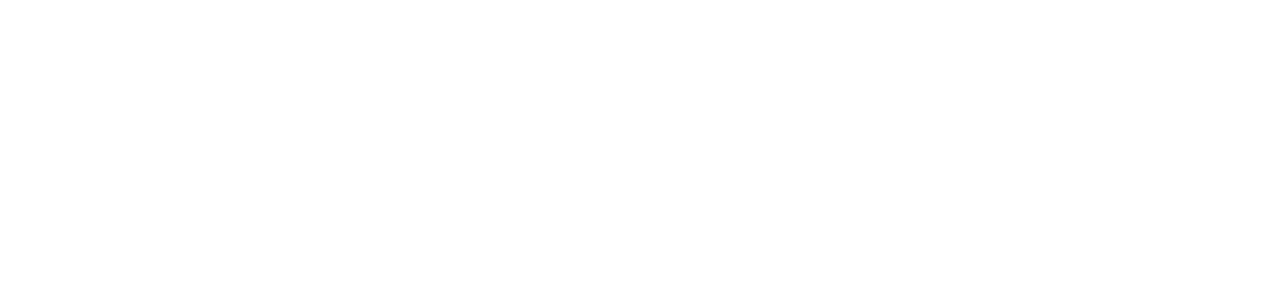
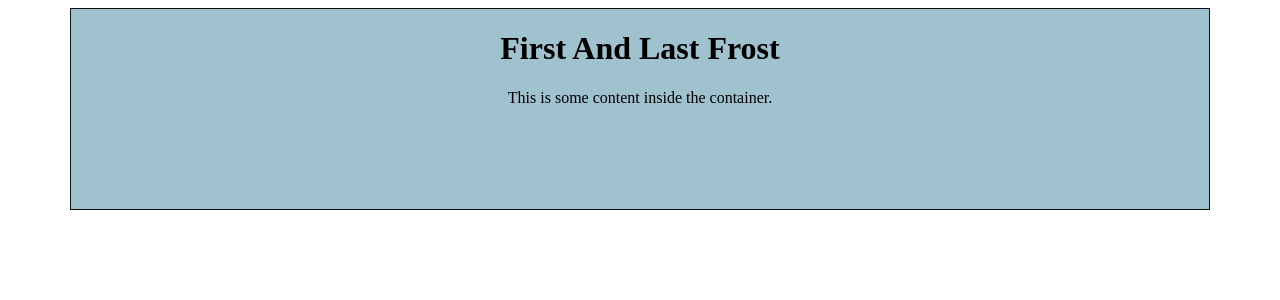
Before and after one commit to RebekahCodes/first-and-last-frost, a React (Vite) app in the folder first-and-last-frost/: page / in a window 1280 px wide. Shown: the top 300 px of the page. Built offline with nearby package versions, Linux system fonts and the light colour scheme.

Commit message:
added main container component

```diff
--- a/first-and-last-frost/index.html
+++ b/first-and-last-frost/index.html
@@ -2,7 +2,7 @@
 <html lang="en">
   <head>
     <meta charset="UTF-8" />
-    <link rel="icon" type="image/svg+xml" href="/public/images/frost-icon.png" />
+    <link rel="icon" type="image/svg+xml" href="/images/frost-icon.png" />
     <meta name="viewport" content="width=device-width, initial-scale=1.0" />
     <title>First And Last Frost</title>
   </head>
--- a/first-and-last-frost/src/App.tsx
+++ b/first-and-last-frost/src/App.tsx
@@ -1,12 +1,15 @@
 
 import './App.css'
+import Container from './components/Container'
 
 function App() {
 
-
   return (
     <>
-
+    <Container>
+      <h1>First And Last Frost</h1>
+      <p>This is some content inside the container.</p>
+      </Container>
     </>
   )
 }
--- /dev/null
+++ b/first-and-last-frost/src/components/Container.css
@@ -0,0 +1,8 @@
+.container {
+    width: 90%; /* Make the box take up the full width of its parent container */
+    height: 200px; /* Adjust the height as needed */
+    background-color: #a0c1ce; /* Set your desired background color */
+    border: 1px solid #131212;
+    margin: auto;
+    text-align: center;
+  }
--- /dev/null
+++ b/first-and-last-frost/src/components/Container.tsx
@@ -0,0 +1,15 @@
+import React from 'react';
+import './Container.css'
+
+interface Props { //Define the type of children that can be passed to the container
+    children: React.ReactNode; // This is a TypeScript type that represents any valid React child,
+  }
+
+function Container({children}:Props){ //Container component will be fed children as parameter, type of childrenn will be prop as defined above
+return (
+    <div className='container'>
+    {children}
+    </div>
+);
+}
+export default Container;
```
